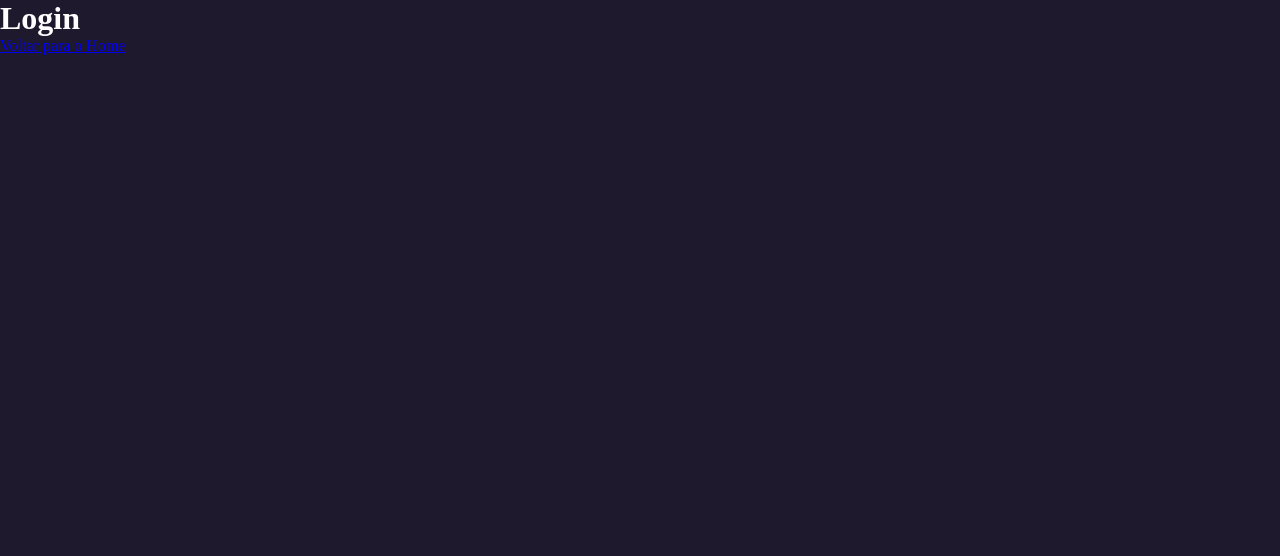
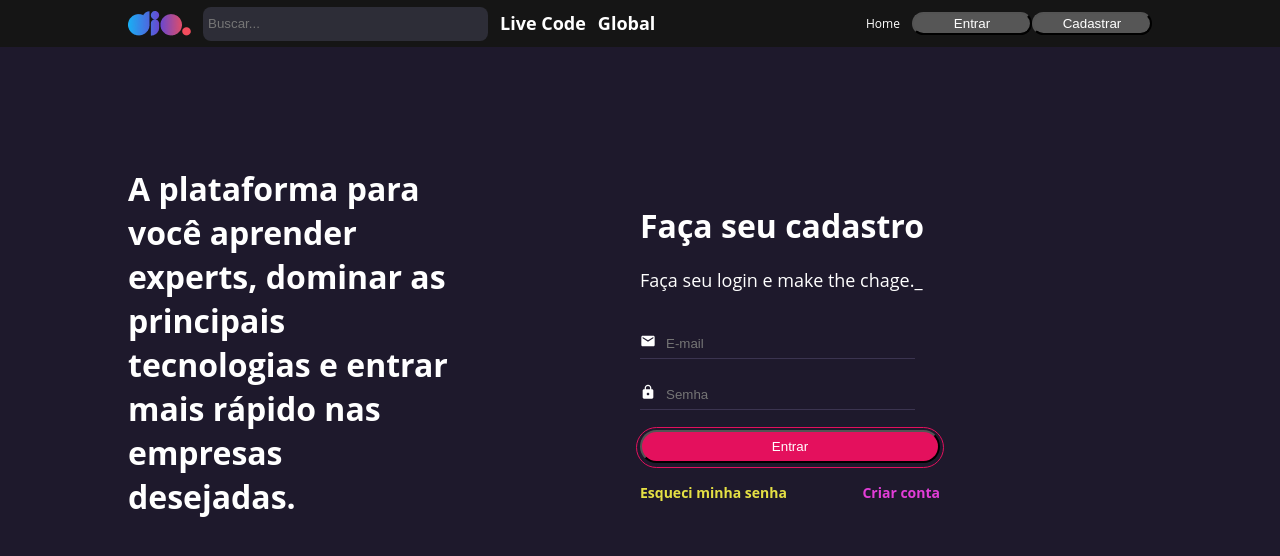
Before and after one commit to MatAndrade01/React_Dio, a React (Create React App) app in the folder dio/: page /login in a window 1280 px wide. Shown: the top 556 px of the page. Built offline with nearby package versions, Linux system fonts and the light colour scheme.

Commit message:
Finalizando tela de Login!!!

```diff
--- a/dio/package.json
+++ b/dio/package.json
@@ -8,6 +8,7 @@
     "@testing-library/user-event": "^13.5.0",
     "react": "^18.3.1",
     "react-dom": "^18.3.1",
+    "react-icons": "^5.2.1",
     "react-router-dom": "^6.25.1",
     "react-scripts": "5.0.1",
     "styled-components": "^6.1.12",
--- /dev/null
+++ b/dio/src/components/Input/index.jsx
@@ -0,0 +1,13 @@
+import React from 'react';
+import { IconContainer, InputContainer, InputText } from './style';
+
+const Input = ({ leftIcon, name, ...rest }) => {
+  return (
+    <InputContainer>
+      {leftIcon && <IconContainer>{leftIcon}</IconContainer>}
+      <InputText {...rest} />
+    </InputContainer>
+  );
+}
+
+export { Input };
--- /dev/null
+++ b/dio/src/components/Input/style.js
@@ -0,0 +1,24 @@
+import styled from "styled-components";
+
+export const InputContainer = styled.div`
+    width: 100%;
+    max-width: 275px;
+    height: 30px;
+    border-bottom: 1px solid #3B3450;
+
+    display: flex;
+    align-items: center;
+    margin-bottom: 20px;
+`;
+
+export const IconContainer = styled.div`
+    margin-right: 10px;
+`;
+
+export const InputText = styled.input`
+    background-color: transparent;
+    color: #FFFFFF;
+    width:100%;
+    border: 0;
+    height: 30px;
+`;
--- a/dio/src/pages/home/index.jsx
+++ b/dio/src/pages/home/index.jsx
@@ -1,6 +1,6 @@
 import bannerImagem from '../../assets/banner.png'
 import { Button } from '../../components/Button';
-import { Header } from '../../components/Header/idex';
+import { Header } from '../../components/Header/index';
 import { Container, TextContent, Title, TitleHighlight } from './styles';
 
 const Home = () => {
--- a/dio/src/pages/login/index.jsx
+++ b/dio/src/pages/login/index.jsx
@@ -1,9 +1,36 @@
-import { Link } from "react-router-dom";
+import { MdEmail, MdLock } from 'react-icons/md'
+
+import { Button } from '../../components/Button';
+import { Header } from '../../components/Header/index';
+import { Input } from '../../components/Input/index';
+import { Column, Container, CriarText, EsqueciText, Row, SubtitleLogin, Title, TitleLogin, Wrapper } from './styles';
 
 const Login = () => {
     return (<>
-        <h1>Login</h1>
-        <Link to="/">Voltar para o Home</Link>
+        <Header/>
+        <Container>
+            <Column>
+                <Title>
+                    A plataforma para você aprender experts, dominar as principais tecnologias
+                    e entrar mais rápido nas empresas desejadas.
+                </Title>
+            </Column>
+            <Column>
+                <Wrapper>
+                    <TitleLogin>Faça seu cadastro</TitleLogin>
+                    <SubtitleLogin>Faça seu login e make the chage._</SubtitleLogin>
+                    <form>
+                        <Input placeholder="E-mail" leftIcon={<MdEmail />}/>
+                        <Input placeholder="Semha" type="password" leftIcon={<MdLock />}/>
+                        <Button title="Entrar" variant='secondary'/>
+                    </form>
+                    <Row>
+                        <EsqueciText>Esqueci minha senha</EsqueciText>
+                        <CriarText>Criar conta</CriarText>
+                    </Row>
+                </Wrapper>
+            </Column>
+        </Container>
     </>);
 }
 
--- /dev/null
+++ b/dio/src/pages/login/styles.js
@@ -0,0 +1,80 @@
+import styled from "styled-components";
+
+export const Container = styled.main`
+    width: 100%;
+    max-width: 80%;
+    margin: 0 auto;
+    margin-top: 120px;
+
+    display: flex;
+    flex-direction: row;
+    justify-content: space-between;
+    align-items: center;
+`;
+
+export const Wrapper = styled.div`
+    max-width: 300px;
+`;
+
+export const Column = styled.div`
+    flex: 1;
+`;
+
+export const Row = styled.div`
+    display: flex;
+    flex-direction: row;
+    justify-content: space-between;
+    align-items: center;
+    margin-top: 20px;
+`;
+
+export const Title = styled.h2`
+    font-family: 'Open Sans', sans-serif;
+    font-style: normal;
+    font-weight: 700;
+    font-size: 32px;
+    width: 320px;
+    margin-bottom: 20px;
+    line-height: 44px;
+
+    color: #FFFFFF;
+`;
+
+export const TitleLogin = styled.p`
+    font-family: 'Open Sans', sans-serif;
+    font-style: normal;
+    font-weight: 700;
+    font-size: 32px;
+    width: 320px;
+    margin-bottom: 20px;
+    line-height: 44px;
+`;
+
+export const SubtitleLogin = styled.p`
+    font-family: 'Open Sans', sans-serif;
+    font-style: normal;
+    font-weight: 400;
+    font-size: 18px;
+    margin-bottom: 35px;
+    line-height: 25px;
+`;
+
+export const EsqueciText = styled.p`
+    font-family: 'Open Sans', sans-serif;
+    font-style: normal;
+    font-weight: 700;
+    font-size: 14px;
+    line-height: 19px;
+
+    color: #E5E044;
+`;
+
+export const CriarText = styled.p`
+    font-family: 'Open Sans', sans-serif;
+    font-style: normal;
+    font-weight: 700;
+    font-size: 14px;
+    line-height: 19px;
+
+    color: #e23dd7;
+`;
```
Also changed, not shown: dio/src/components/Header/index.jsx (renamed from dio/src/components/Header/idex.jsx), 1 other file (tests, documents, lock files or other folders).
